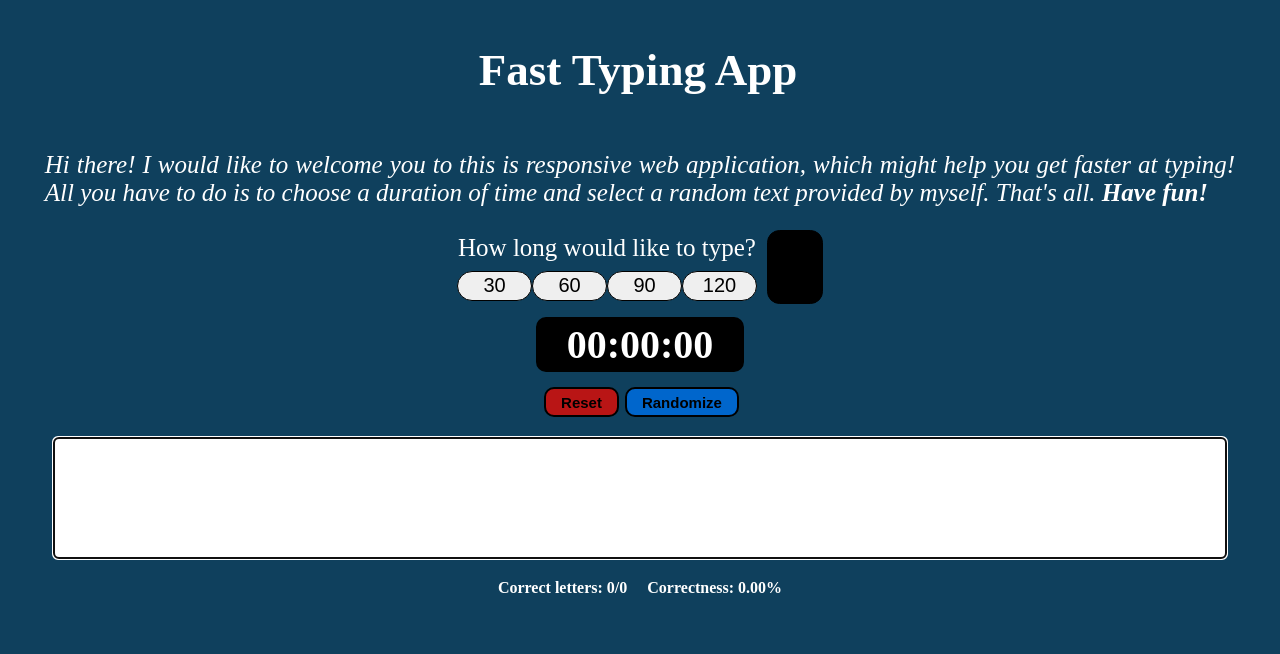
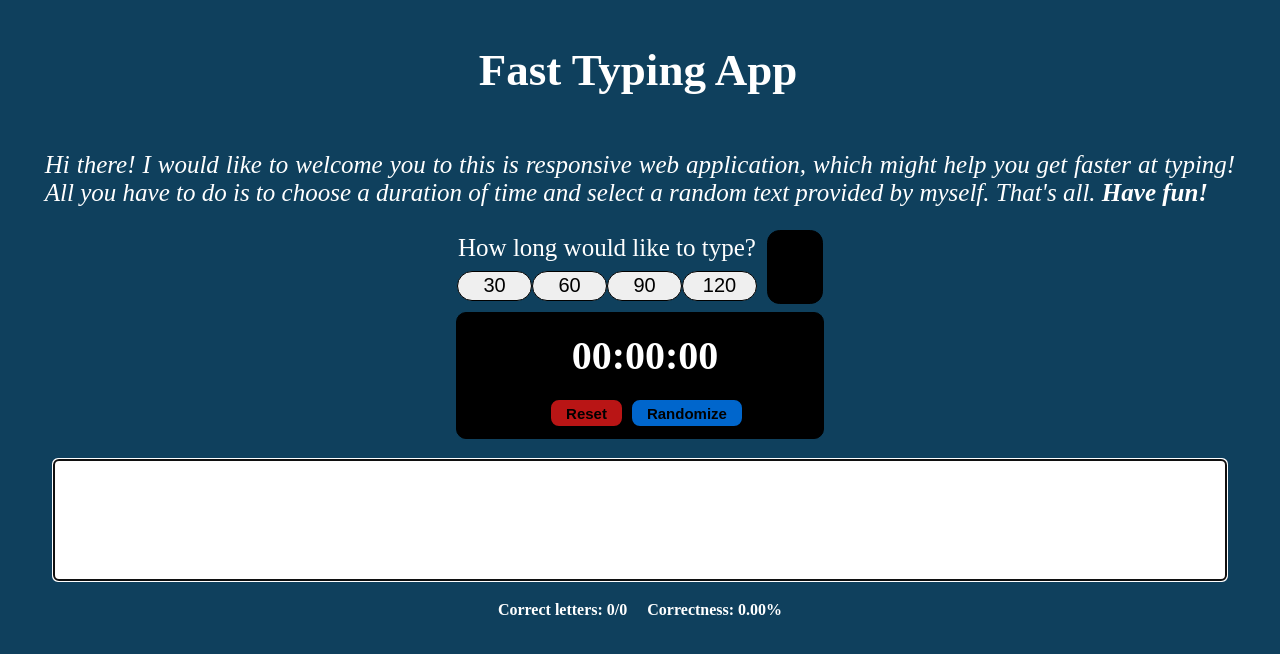
Before and after one commit to Paveu99/Fast-Typing-App, a React (Vite) app: page / in a window 1280 px wide. Shown: the top 654 px of the page. Built offline with nearby package versions, Linux system fonts and the light colour scheme.

Commit message:
Minor adjustment compared to other elements

```diff
--- a/src/styles/InputCheck.css
+++ b/src/styles/InputCheck.css
@@ -66,7 +66,9 @@
     border: 2px solid black;
     border-radius: 10px;
 }
-.start-button:hover {
+
+.start-button:hover,
+.start-button:active {
     color: #fff;
     background-color: #323232;
     cursor: pointer;
@@ -84,7 +86,8 @@
     border-radius: 10px;
 }
 
-.reset-button:hover {
+.reset-button:hover,
+.reset-button:active {
     color: #fff;
     background-color: #323232;
     cursor: pointer;
@@ -92,7 +95,7 @@
 
 .stats-button {
     font-weight: bold;
-    margin: 10px 0px 0px 0px;
+    margin: 10px 5px 0px 0px;
     padding: 0 15px 0 15px;
     height: 30px;
     font-size: 15px;
@@ -102,11 +105,13 @@
     border-radius: 10px;
 }
 
-.stats-button:hover {
+.stats-button:hover,
+.stats-button:active {
     color: #fff;
     background-color: #323232;
     cursor: pointer;
 }
+
 .random-button {
     font-weight: bold;
     margin: 10px 0px 0px 0px;
@@ -119,7 +124,8 @@
     border-radius: 10px;
 }
 
-.random-button:hover {
+.random-button:hover,
+.random-button:active {
     color: #fff;
     background-color: #323232;
     cursor: pointer;
@@ -130,6 +136,12 @@
     flex-direction: column;
     justify-content: center;
     align-items: center;
+    width: 336px;
+    margin-top: 10px;
+    padding: 0px 10px 10px 20px;
+    border: 1px solid black;
+    border-radius: 10px;
+    background-color: #000000;
 }
 
 .controls {
```
